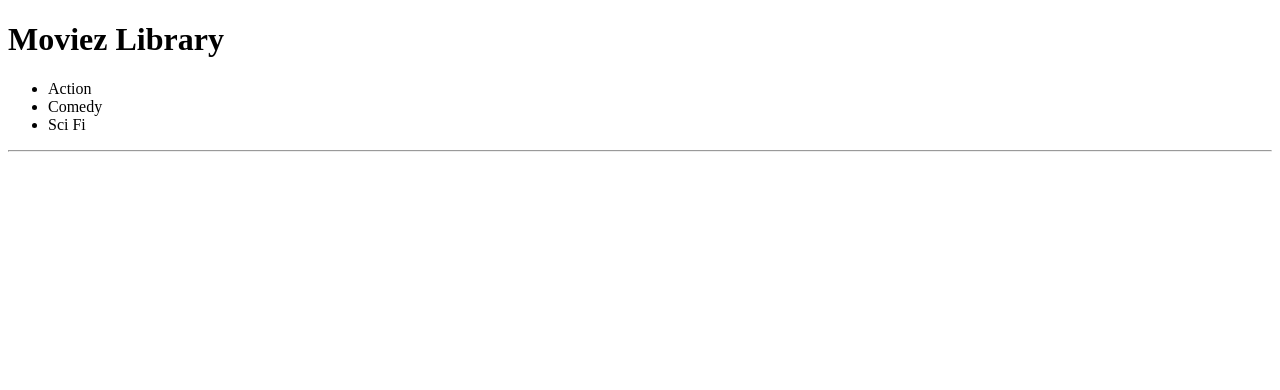
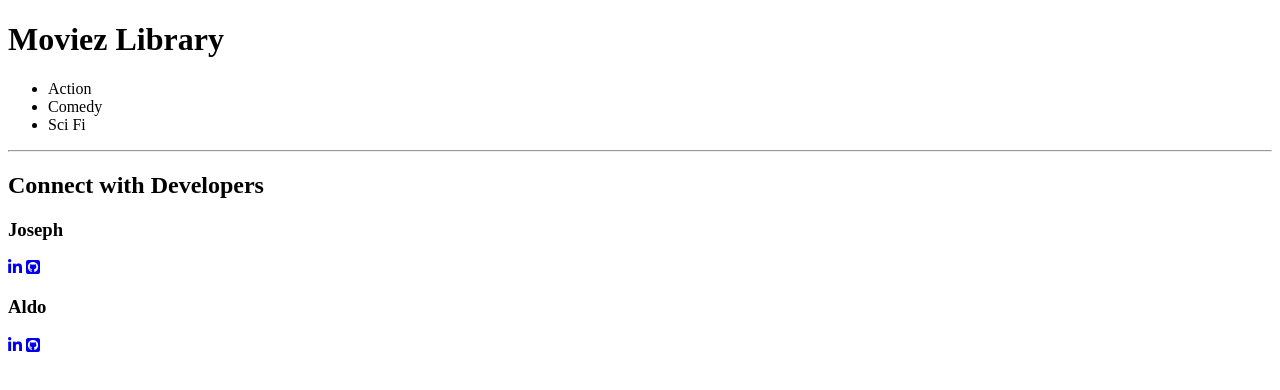
Before and after one commit to ONJoseph/JavaScriptCapstone, a website: page src/index.html in a window 1280 px wide. Drawn offline with Linux system fonts and the light colour scheme; a web font is replaced by a local one.

Commit message:
Fixed HTML CSS

```diff
--- a/src/index.html
+++ b/src/index.html
@@ -15,11 +15,9 @@
       <div class="appName">
           <h1 class="appTitle">Moviez Library</h1>
       </div>
-
       <div class="botHeader">
         <div class="logoContainer">
         </div>
-
         <ul class="menuItems">
           <li>Action</li>
           <li>Comedy</li>
@@ -31,5 +29,30 @@
   <div class="modal"></div>
   <main class="Shows">
   </main>
+    <footer class="footer">
+      <h2>Connect with Developers</h2>
+      <div class="dev">
+        <h3>Joseph</h3>
+        <div class="media-links">
+          <a href="https://www.linkedin.com/in/o-n-joseph-ba8425147/"
+            ><i class="fab fa-linkedin-in fa-1x"></i
+          ></a>
+          <a href="https://github.com/ONJoseph"
+            ><i class="fab fa-github-square fa-1x"></i
+          ></a>
+        </div>
+      </div>
+      <div class="dev">
+        <h3>Aldo</h3>
+        <div class="media-links">
+          <a href="https://www.linkedin.com/in/aldo-colombo-2156009"
+            ><i class="fab fa-linkedin-in fa-1x"></i
+          ></a>
+          <a href="https://github.com/acolombo1"
+            ><i class="fab fa-github-square fa-1x"></i
+          ></a>
+        </div>
+      </div>
+    </footer>
   </body>
 </html>
--- a/src/style.css
+++ b/src/style.css
@@ -154,3 +154,27 @@ textarea {
 #submit-btn:hover {
   background-color: #2c8ce6;
 }
+
+.footer {
+  display: flex;
+  flex-direction: column;
+  border-top: 1px solid #000;
+  margin-top: 4rem;
+  padding-left: 1rem;
+}
+
+.licence {
+  font-family: "Roboto", sans-serif;
+}
+
+.dev {
+  display: flex;
+  align-items: center;
+  gap: 20px;
+}
+
+.media-links {
+  display: flex;
+  justify-content: space-between;
+  gap: 20px;
+}
```
Also changed, not shown: src/getMoviez.js (+0 -18 lines), src/modules/message.js (deleted, +0 -15 lines), dist/index.html, dist/main.js. Lines whose indentation alone changed are shown as unchanged.
